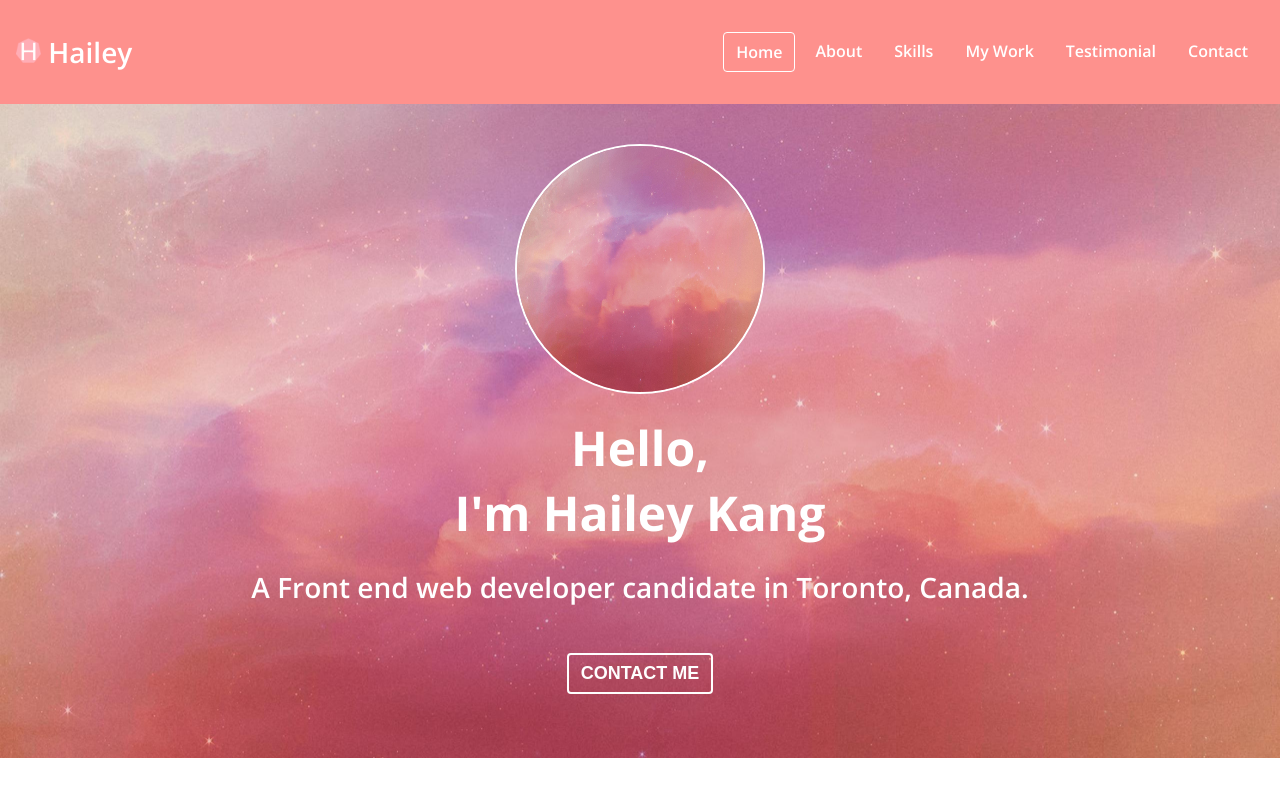
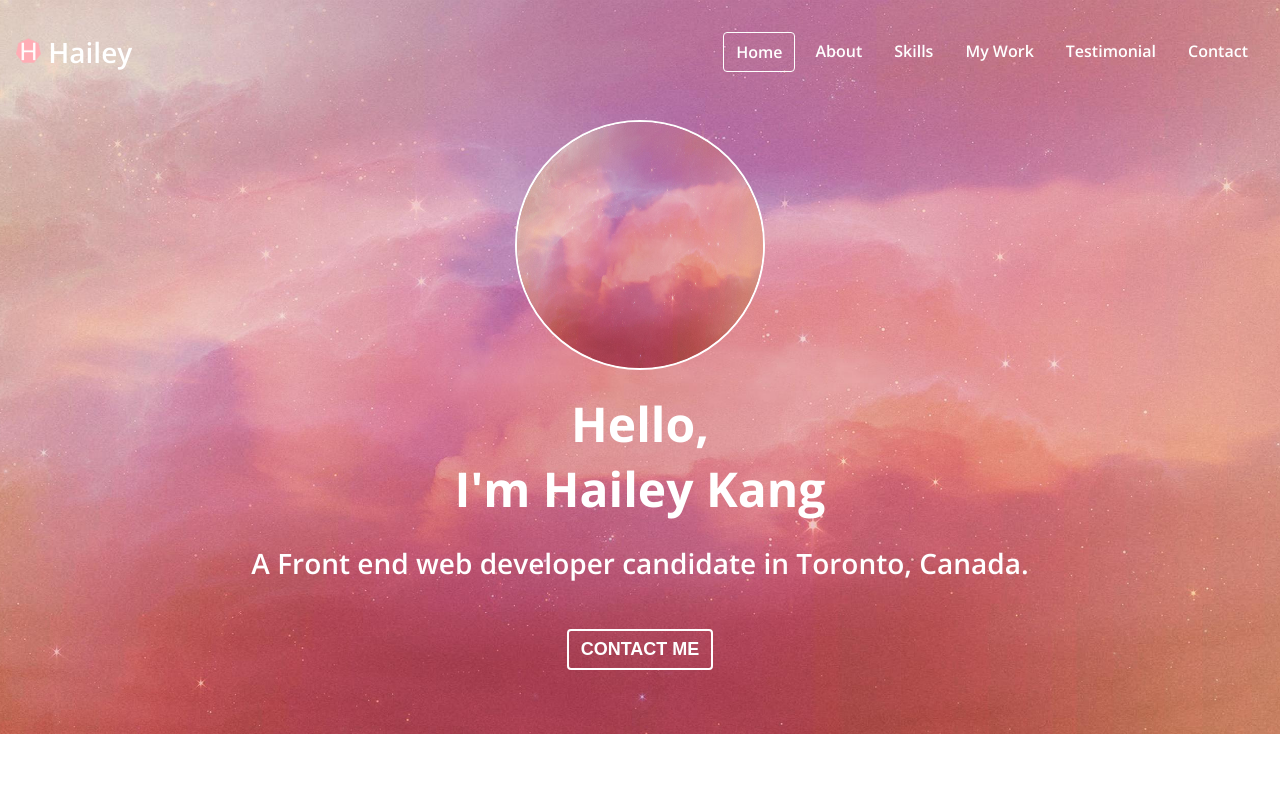
Before and after one commit to HaileyKang1028/portfolio, a plain HTML site: page index.html in a window 1280 px wide. Shown: the top 797 px of the page. Drawn offline with nearby package versions, Linux system fonts and the light colour scheme.

Commit message:
JS: Navbar

```diff
--- a/main.js
+++ b/main.js
@@ -0,0 +1,14 @@
+"use strict";
+
+// Make navbar transparent when it is on the top
+const navbar = document.querySelector("#navbar");
+const navbarHeight = navbar.getBoundingClientRect().height;
+document.addEventListener("scroll", () => {
+  //console.log(window.scrollY);
+  //console.log(`navbarHeight: ${navbarHeight}`);
+  if (window.scrollY > navbarHeight) {
+    navbar.classList.add("navbar--dark");
+  } else {
+    navbar.classList.remove("navbar--dark");
+  }
+});
--- a/style.css
+++ b/style.css
@@ -95,14 +95,21 @@ p {
 
 /* Navbar */
 #navbar {
+  position: fixed;
+  width: 100%;
   display: flex;
   justify-content: space-between;
-  background-color: var(--color-pink);
+  background-color: transparent;
   align-items: center;
   color: var(--color-white);
   padding: 16px;
+  transition: all var(--animation-duration) ease-in-out;
 }
 
+#navbar.navbar--dark {
+  background-color: var(--color-pink);
+  padding: 8px;
+}
 .navbar__menu {
   display: flex;
 }
@@ -141,6 +148,7 @@ p {
 #home {
   background: url("imgs/home.png") center/cover no-repeat;
   padding: 40px;
+  padding-top: 120px;
   text-align: center;
 }
 
@@ -463,9 +471,6 @@ p {
   margin: 24px 0;
 }
 
-.contact__links i {
-}
-
 .contact__links i:hover {
   transform: scale(1.1);
   color: var(--color-yellow);
```
